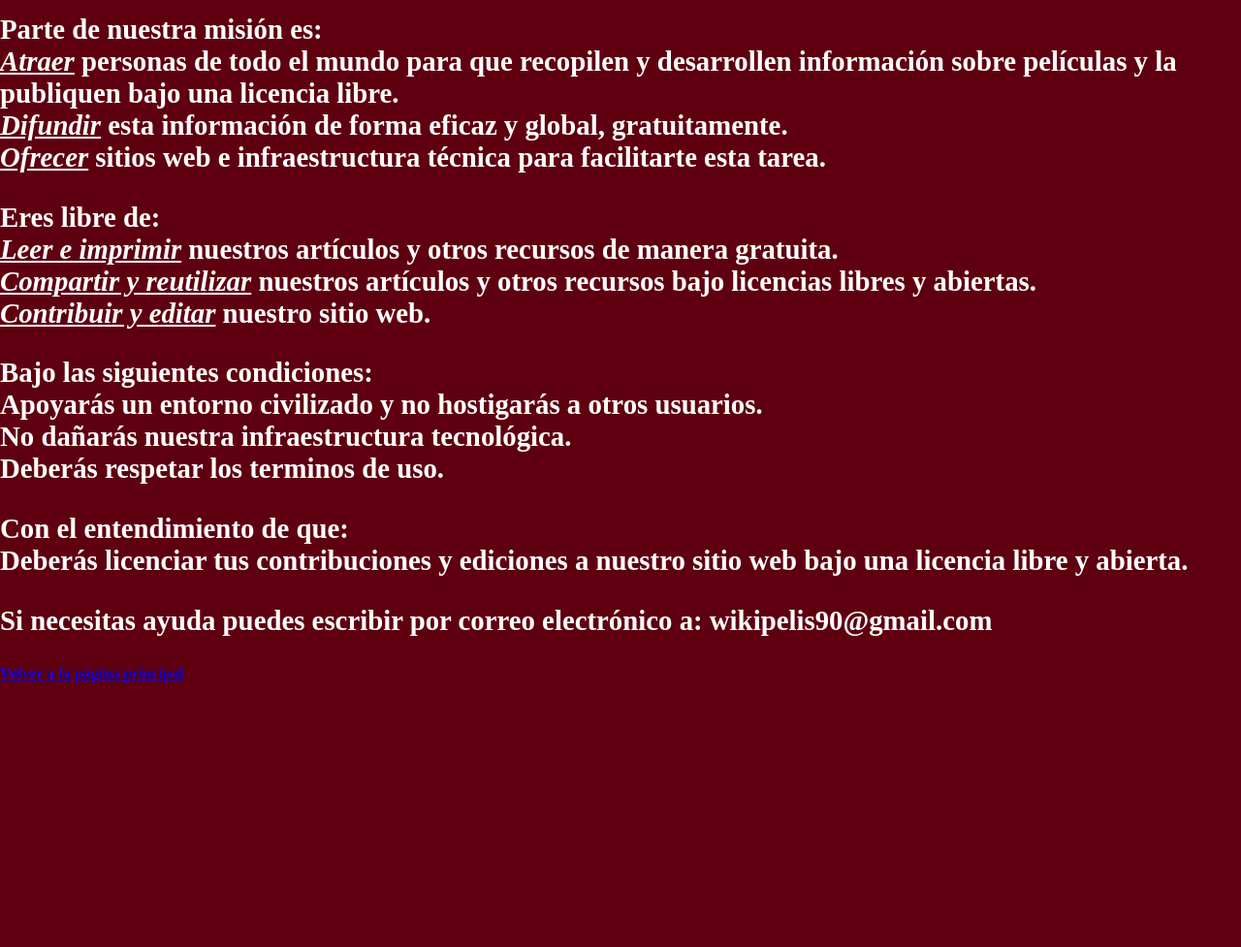
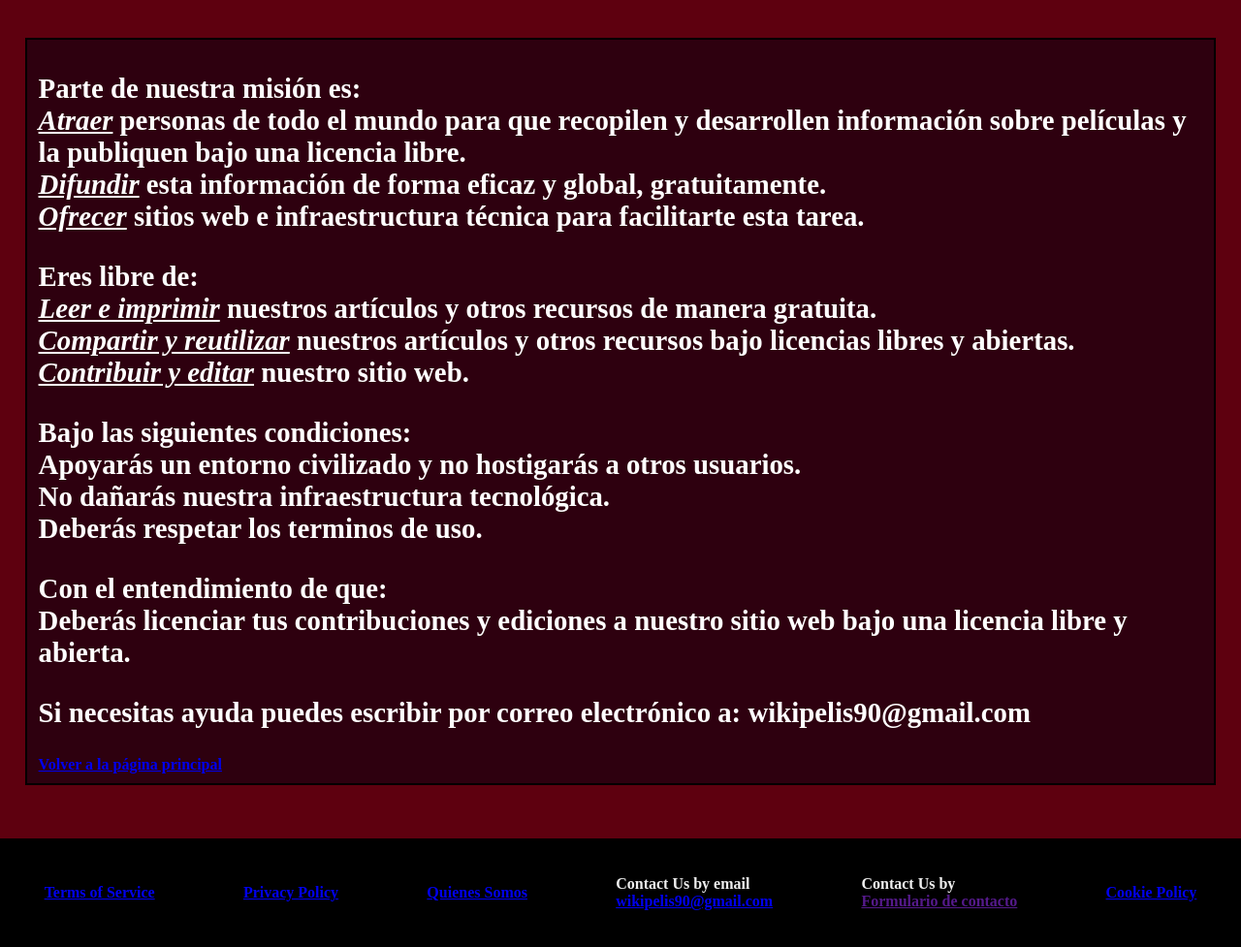
Before and after one commit to Andreallanes/andre_trabajo_fullstack, a plain HTML site: page sitio/terms_of_service.html in a window 1280 px wide. Shown: the part 105-1082 px from the top of the page at 97% size. Before the commit the page ends 809 px from the top, so only its background shows below. Drawn offline with Linux system fonts and the light colour scheme.

Commit message:
Terminos de uso termin ado

```diff
--- a/sitio/terms_of_service.html
+++ b/sitio/terms_of_service.html
@@ -12,12 +12,38 @@
         <div class="container-head"><a href="///C:/Users/tomi_/Downloads/Dise%C3%B1oWeb/trabajofullstack/index.html"><img class="headerimg" src="../imagenes/imagenHeader.jpg"></a>
         <div class="tituloprincipal">Términos de Uso</div>
     </div>
-    <br><br><br><br><br>
+    <br><br><br><br><br><br><br><br>
+    <fieldset class="container-fieldset">
         <p class="terminos">Parte de nuestra misión es: <br> <u><i>Atraer</i></u> personas de todo el mundo para que recopilen y desarrollen información sobre películas y la publiquen bajo una licencia libre.<br> <u><i>Difundir</i></u> esta información de forma eficaz y global, gratuitamente. <br> <u><i>Ofrecer</i></u><b> sitios web e infraestructura técnica para facilitarte esta tarea.</p>
         <p class="terminos">Eres libre de: <br> <u><i>Leer e imprimir</i></u> nuestros artículos y otros recursos de manera gratuita. <br> <u><i>Compartir y reutilizar</i></u> nuestros artículos y otros recursos bajo licencias libres y abiertas. <br> <u><i>Contribuir y editar</i></u> nuestro sitio web.</p>
         <p class="terminos">Bajo las siguientes condiciones: <br>Apoyarás un entorno civilizado y no hostigarás a otros usuarios. <br>No dañarás nuestra infraestructura tecnológica. <br>Deberás respetar los terminos de uso. </p>
         <p class="terminos">Con el entendimiento de que: <br>Deberás licenciar tus contribuciones y ediciones a nuestro sitio web bajo una licencia libre y abierta.</p>
         <p class="terminos">Si necesitas ayuda puedes escribir por correo electrónico a: wikipelis90@gmail.com</p>
         <a href="../index.html">Volver a la página principal</a>
+    </fieldset>
 </body>
+<div class="item footer"><br><br><br>
+    <div class="footerflex">
+        <div class="footeritem">
+            <a href="./sitio/terms_of_service.html"> Terms of Service</a>
+        </div>
+        <div class="footeritem">
+            <a href="./sitio/privacy_policy.html">Privacy Policy</a>
+        </div>
+        <div class ="footeritem">
+            <a href="./sitio/quienes_somos.html">Quienes Somos</a>
+        </div>
+        <div class="footeritem">
+            Contact Us by email<br>
+            <a href="mailto:wikipelis90@gmail.com">wikipelis90@gmail.com</a> <br>
+        </div>
+        <div class="footeritem">
+            Contact Us by <br>
+            <a href="">Formulario de contacto</a>
+        </div>
+        <div class="footeritem">
+            <a href="sitio/cookie_policy.html">Cookie Policy</a>
+        </div>
+      </div>
+</div>
 </html>
```
Lines whose indentation alone changed are shown as unchanged.
